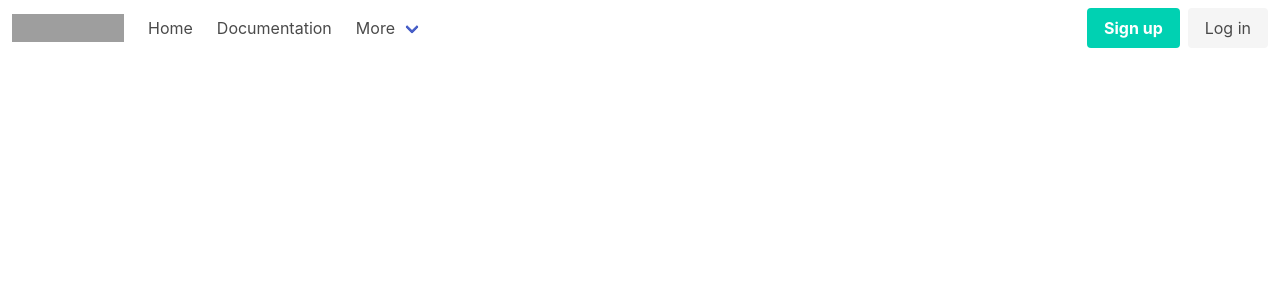
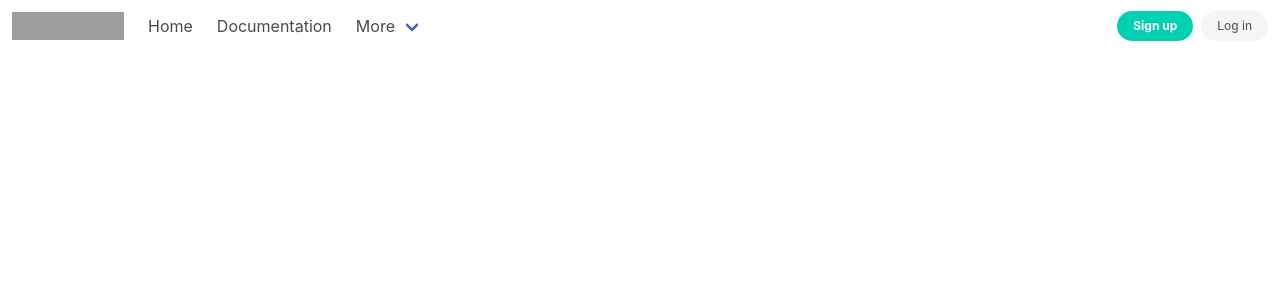
Before and after one commit to Ramprits/angular-business-application-openid-oauth, an Angular app: page / in a window 1280 px wide. Shown: the top 300 px of the page. Built offline with nearby package versions, Linux system fonts and the light colour scheme; grey boxes are pictures that could not be loaded.

Commit message:
2 files modified, 1 added

```diff
--- a/src/app/app.module.ts
+++ b/src/app/app.module.ts
@@ -4,10 +4,12 @@ import { FormsModule } from '@angular/forms';
 
 import { AppComponent } from './app.component';
 import { NavbarComponent } from './components/navbar/navbar.component';
+import { BaseService } from './shared/base.service';
 
 @NgModule({
   imports: [BrowserModule, FormsModule],
   declarations: [AppComponent, NavbarComponent],
-  bootstrap: [AppComponent]
+  bootstrap: [AppComponent],
+  providers: [BaseService]
 })
 export class AppModule { }
--- a/src/app/components/navbar/navbar.component.html
+++ b/src/app/components/navbar/navbar.component.html
@@ -47,10 +47,10 @@
     <div class="navbar-end">
       <div class="navbar-item">
         <div class="buttons">
-          <a class="button is-primary">
+          <a class="button is-primary is-small is-rounded">
             <strong>Sign up</strong>
           </a>
-          <a class="button is-light">
+          <a class="button is-light is-small is-rounded">
             Log in
           </a>
         </div>
--- /dev/null
+++ b/src/app/shared/base.service.ts
@@ -0,0 +1,8 @@
+import { Injectable } from '@angular/core';
+
+@Injectable()
+export class BaseService {
+  apiUrl = '';
+  constructor() { }
+
+}
```
